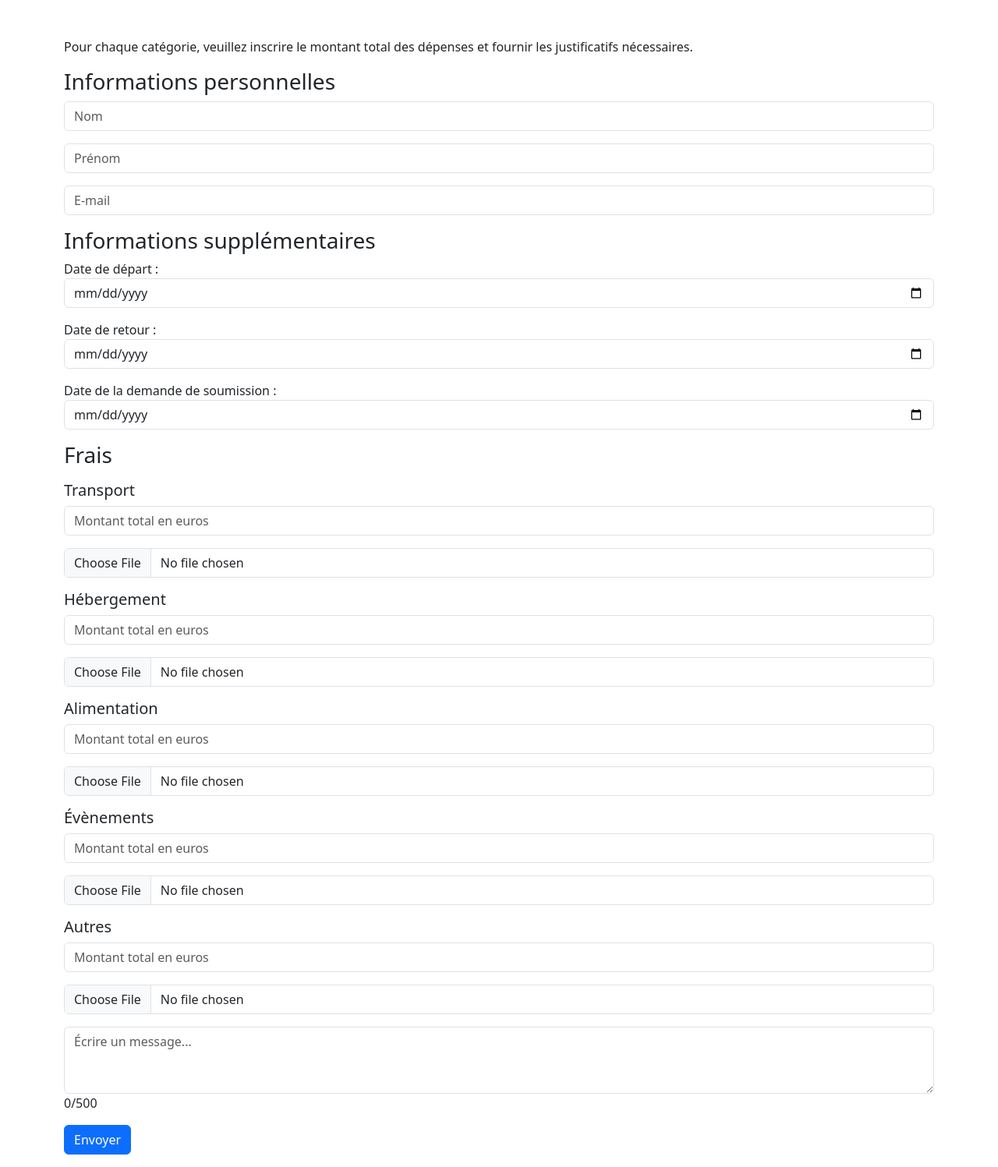
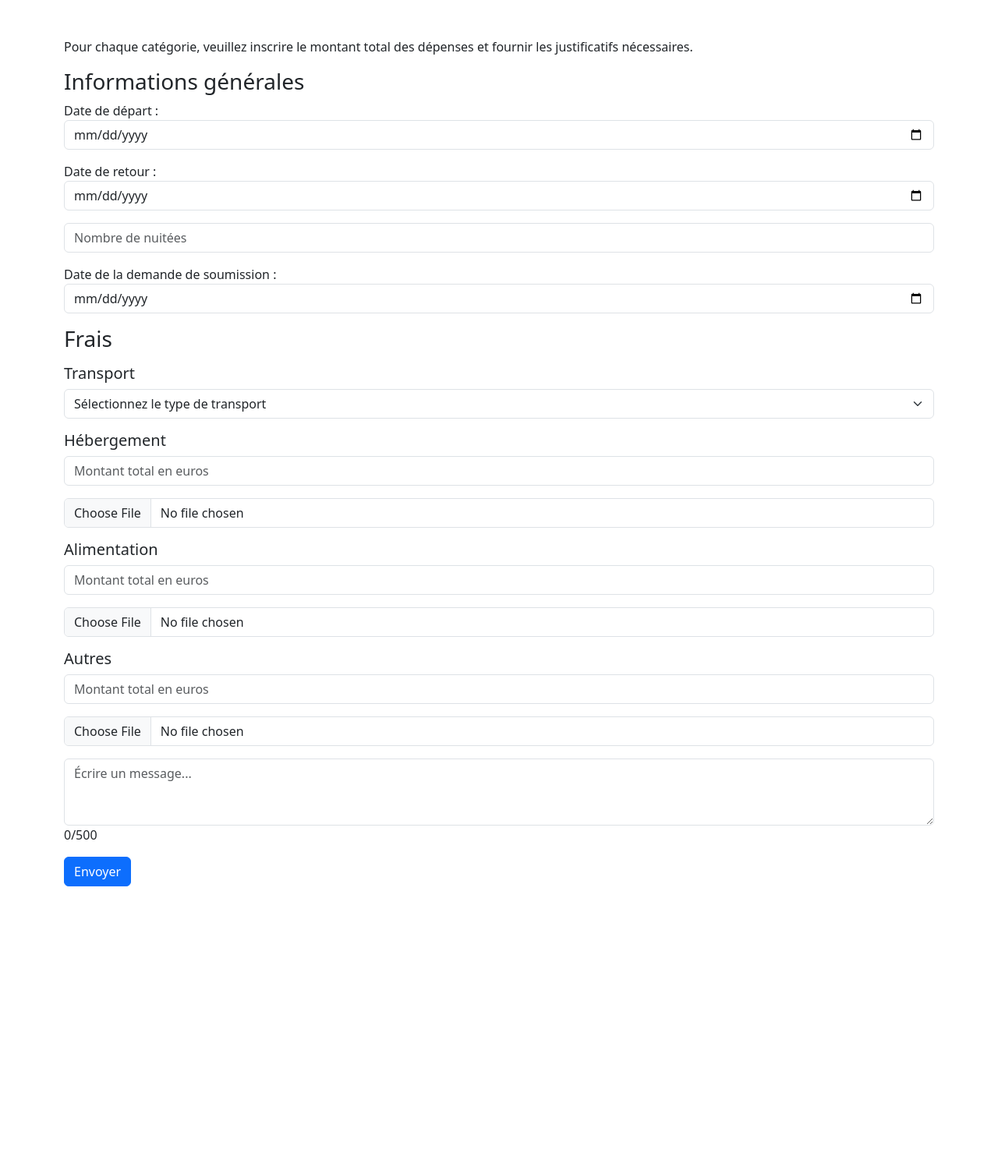
Before and after one commit to Akkyaane/BTS-SIO-22-24-E5-G1, a PHP site: page /addExpenseSheet.php in a window 1280 px wide. Shown: the part 104-1601 px from the top of the page at 78% size. After the commit the page ends 1241 px from the top, so only its background shows below. Run offline with PHP 8.4, Linux system fonts and the light colour scheme.

Commit message:
Make changes in the 'AddExpenseSheet' file

```diff
--- a/views/visitor/documents/addExpenseSheet.php
+++ b/views/visitor/documents/addExpenseSheet.php
@@ -9,6 +9,7 @@ session_start();
     <meta name="viewport" content="width=device-width, initial-scale=1.0">
     <title>GSB - Ajout d'une fiche de frais</title>
     <link href="https://cdn.jsdelivr.net/npm/bootstrap@5.3.2/dist/css/bootstrap.min.css" rel="stylesheet" integrity="sha384-T3c6CoIi6uLrA9TneNEoa7RxnatzjcDSCmG1MXxSR1GAsXEV/Dwwykc2MPK8M2HN" crossorigin="anonymous">
+    <link rel="stylesheet" href="addExpenseSheet.css">
 </head>
 <body>
     <header class="bg-primary text-white text-center py-4">
@@ -19,37 +20,47 @@ session_start();
             <p>Pour chaque catégorie, veuillez inscrire le montant total des dépenses et fournir les justificatifs nécessaires.</p>
             <form action="../../../models/expenseSheet/addExpenseSheet.php" method="post">
                 <div class="mb-3">
-                    <h3>Informations personnelles</h3>
-                    <input type="text" class="form-control" name="last_name" placeholder="Nom" required>
-                </div>
-                <div class="mb-3">
-                    <input type="text" class="form-control" name="first_name" placeholder="Prénom" required>
-                </div>
-                <div class="mb-3">
-                    <input type="email" class="form-control" name="email" placeholder="E-mail" required>
-                </div>
-                <div class="mb-3">
-                    <h3>Informations supplémentaires</h3>
+                    <h3>Informations générales</h3>
                     <label for="date">Date de départ :</label>
-                    <input type="date" class="form-control" name="start_date" placeholder="Date" required>
+                    <input type="date" class="form-control" name="start_date" required>
                 </div>
                 <div class="mb-3">
                     <label for="date">Date de retour :</label>
-                    <input type="date" class="form-control" name="end_date" placeholder="Date" required>
+                    <input type="date" class="form-control" name="end_date" required>
+                </div>
+                <div class="mb-3">
+                    <input type="number" class="form-control" name="nights_number" placeholder="Nombre de nuitées" required>
                 </div>
                 <div class="mb-3">
                     <label for="date">Date de la demande de soumission :</label>
-                    <input type="date" class="form-control" name="request_date" placeholder="Date" required>
+                    <input type="date" class="form-control" name="request_date" required>
                 </div>
                 <div class="mb-3">
                     <h3>Frais</h3>
                 </div>
                 <div class="mb-3">
                     <h5>Transport</h5>
-                    <input type="number" step=0.01 class="form-control" name="transport_expense" placeholder="Montant total en euros">
+                    <select class="form-select" id="transport_category" onchange="showDiv(this)" required>
+                        <option hidden selected>Sélectionnez le type de transport</option>
+                        <option value="1">Avion</option>
+                        <option value="2">Bus</option>
+                        <option value="3">Car</option>
+                        <option value="4">Taxi</option>
+                        <option value="5">Train</option>
+                        <option value="6">Voiture</option>
+                    </select>
                 </div>
                 <div class="mb-3">
-                    <input type="file" class="form-control" name="transport_expense_file">
+                    <input type="number" step=0.01 class="form-control form-control-v2" id="mileage_expenses" name="mileage_expenses" placeholder="Nombre total de kilomètres">
+                </div>
+                <div class="mb-3">
+                    <input type="number" step=0.01 class="form-control form-control-v2" id="tax_horsepower" name="tax_horsepower" placeholder="Nombre de chevaux">
+                </div>
+                <div class="mb-3">
+                    <input type="number" step=0.01 class="form-control form-control-v2" id="transport_expense" name="transport_expense" placeholder="Montant total en euros">
+                </div>
+                <div class="mb-3">
+                    <input type="file" class="form-control form-control-v2" id="transport_expense_file" name="transport_expense_file">
                 </div>
                 <div class="mb-3">
                     <h5>Hébergement</h5>
@@ -64,13 +75,6 @@ session_start();
                 </div>
                 <div class="mb-3">
                     <input type="file" class="form-control" name="food_expense_file">
-                </div>
-                <div class="mb-3">
-                    <h5>Évènements</h5>
-                    <input type="number" step=0.01 class="form-control" name="events_expense" placeholder="Montant total en euros">
-                </div>
-                <div class="mb-3">
-                    <input type="file" class="form-control" name="events_expense_file">
                 </div>
                 <div class="mb-3">
                     <h5>Autres</h5>
@@ -93,6 +97,21 @@ session_start();
                     const remainingChars = textarea.value.length;
                     charCount.textContent = `${remainingChars}/500`;
                     });
+
+                    function showDiv(select){
+                        if(select.value== 1 || 2 || 3 || 4 || 5){
+                            document.getElementById('mileage_expenses').style.display = "none";
+                            document.getElementById('tax_horsepower').style.display = "none";
+                            document.getElementById('transport_expense').style.display = "block";
+                            document.getElementById('transport_expense_file').style.display = "block";
+                        }
+                        if (select.value== 6) {
+                            document.getElementById('mileage_expenses').style.display = "block";
+                            document.getElementById('tax_horsepower').style.display = "block";
+                            document.getElementById('transport_expense').style.display = "none";
+                            document.getElementById('transport_expense_file').style.display = "none";
+                        };
+                    };
                 </script>
             </form>
         </div>
```
Also changed, not shown: views/visitor/documents/addExpenseSheet.css (+2 -82 lines), db/db_gsb_mac_utf8.sql (renamed from db/db_gsb_mac.sql), db/db_gsb_utf8mb4.sql (renamed from db/db_gsb_windows.sql).
